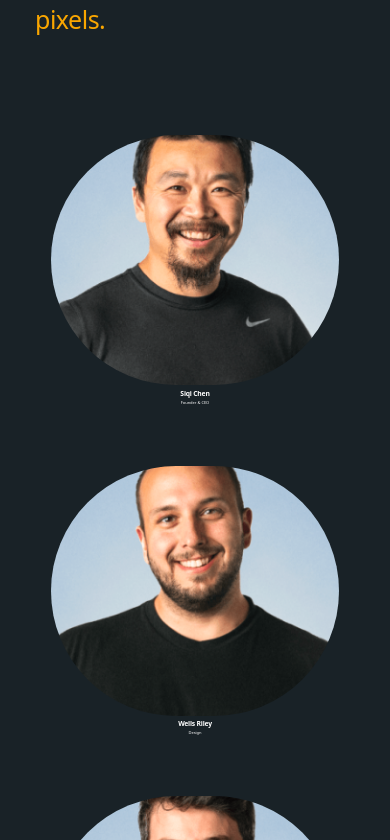
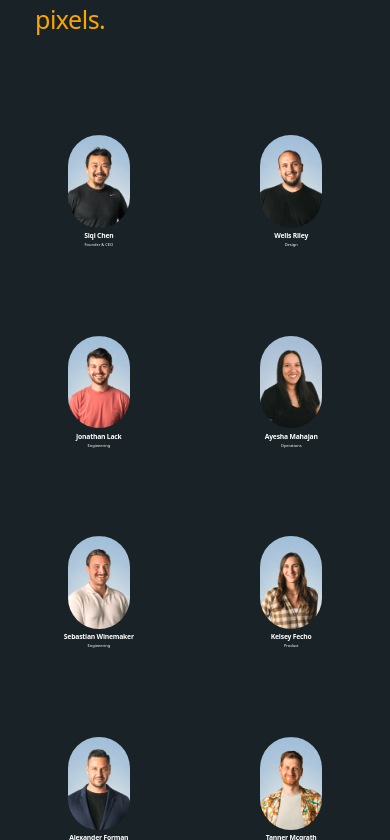
Before and after one commit to uzair-shakeel/fitwave, a Next.js app: page /about in a window 390 px wide. Shown: the part 804-1644 px from the top of the page. Built offline with nearby package versions, Linux system fonts and the light colour scheme.

Commit message:
fix the team section

```diff
--- a/src/app/components/TeamSection.js
+++ b/src/app/components/TeamSection.js
@@ -192,13 +192,13 @@ const TeamSection = () => {
         </div>
 
         {/* Team Members */}
-        <div className="flex flex-wrap justify-center xl:gap-x-[158px] gap-x-[15.43vw] xl:gap-y-[105px] gap-y-[10.254vw] mt-[100px]">
+        <div className="flex flex-wrap justify-center xl:gap-x-[158px] sm:gap-x-[15.43vw] xl:gap-y-[105px] sm:gap-0 gap-[17.333vw] sm:gap-y-[10.254vw] mt-[100px]">
           {teamData.map((member, index) => (
             <div
               key={index}
-              className="text-center xl:w-[22.5%] lg:w-[30%] sm:w-[45%] w-[90%] flex flex-col items-center mb-[20px]"
+              className="text-center xl:w-[13.5%] sm:w-[18%] w-[39%] flex flex-col items-center mb-[20px]"
             >
-              <div className="w-full h-[250px] mx-auto rounded-t-[99vw] rounded-b-[99vw] overflow-hidden mb-[1.389vw]">
+              <div className="xl:w-[11.25vw] w-[15.82vw] xl:h-[250px] lg:h-[240px] mx-auto rounded-t-[99vw] rounded-b-[99vw] overflow-hidden mb-[1.389vw]">
                 <img
                   src={member.imgSrc}
                   alt={member.name}
```
